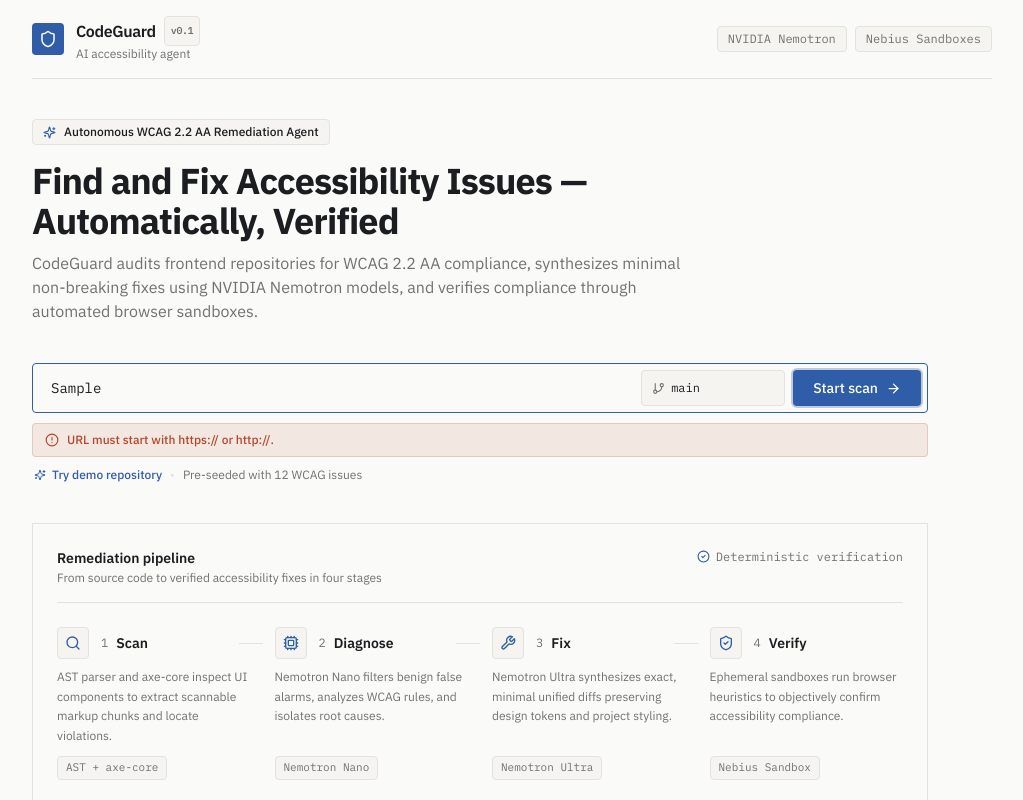
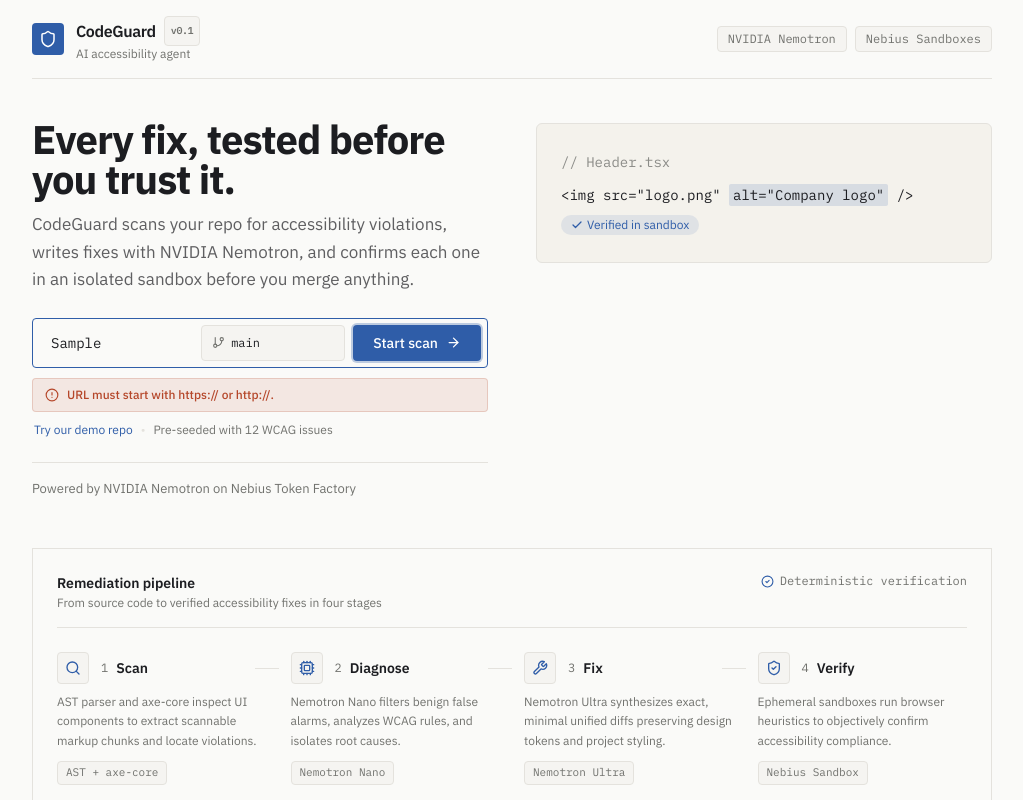
Before and after one commit to dhanushkumar-amk/CODEGUARD-NVIDIA-HACKTHON-PROJECT, a React (Vite) app in the folder frontend/: page / in a window 1280 px wide. Both pictures are taken after typing "Sample" into the empty fields and a click on the button "Start scan". Shown: the top 800 px of the page, without its empty margins (128-1151 px from the left). Built offline with nearby package versions, Linux system fonts and the light colour scheme; no server answers.

Commit message:
feat: add HomePage and ConnectivityStatus components for backend health monitoring

```diff
--- a/frontend/src/components/ConnectivityStatus.tsx
+++ b/frontend/src/components/ConnectivityStatus.tsx
@@ -16,31 +16,24 @@
   onRefresh,
 }) => {
   return (
-    <div className="connectivity-card">
-      <div className="connectivity-header">
-        <div className="status-indicator">
-          {status === 'loading' && <span className="pulse-dot loading" />}
-          {status === 'success' && <span className="pulse-dot success" />}
-          {status === 'error' && <span className="pulse-dot error" />}
-          {status === 'idle' && <span className="pulse-dot loading" />}
+    <div className="border border-border bg-background p-4 rounded-control text-left">
+      <div className="flex flex-col sm:flex-row sm:items-center justify-between gap-3">
+        <div className="flex items-center gap-2.5">
+          {status === 'loading' && <Loader2 size={16} className="text-primary animate-spin" />}
+          {status === 'success' && <CheckCircle2 size={16} className="text-primary" />}
+          {status === 'error' && <XCircle size={16} className="text-destructive" />}
 
           <div>
-            <div className="status-title">
+            <div className="text-xs font-semibold text-foreground">
               {status === 'loading' && 'Checking FastAPI backend connectivity...'}
               {status === 'success' && (
-                <span style={{ display: 'inline-flex', alignItems: 'center', gap: '0.4rem' }}>
-                  <CheckCircle2 size={18} color="#10b981" />
-                  Backend Connected: <span className="code-pill">GET /health: {JSON.stringify(data)}</span>
+                <span className="flex items-center gap-1.5 font-mono">
+                  Backend connected: {JSON.stringify(data)}
                 </span>
               )}
-              {status === 'error' && (
-                <span style={{ display: 'inline-flex', alignItems: 'center', gap: '0.4rem', color: '#f43f5e' }}>
-                  <XCircle size={18} color="#f43f5e" />
-                  Backend Connection Failed
-                </span>
-              )}
+              {status === 'error' && 'Backend connection failed'}
             </div>
-            <div className="status-desc">
+            <div className="text-[11px] text-muted mt-0.5">
               {status === 'success' && 'FastAPI server is active and responding with status: ok'}
               {status === 'error' && (error || 'Ensure FastAPI backend is running on http://localhost:8000')}
               {status === 'loading' && 'Querying http://localhost:8000/health...'}
@@ -49,18 +42,17 @@
         </div>
 
         <button
-          className="retry-btn"
+          className="px-3 py-1.5 bg-surface-1 hover:bg-surface-2 border border-border text-foreground text-xs font-medium rounded-control cursor-pointer transition-colors inline-flex items-center gap-1.5 shrink-0"
           onClick={onRefresh}
           disabled={status === 'loading'}
-          title="Re-check health endpoint"
         >
           {status === 'loading' ? (
             <>
-              <Loader2 size={16} className="spin" /> Checking...
+              <Loader2 size={13} className="animate-spin" /> Checking...
             </>
           ) : (
             <>
-              <RefreshCw size={16} /> Re-check /health
+              <RefreshCw size={13} /> Re-check health
             </>
           )}
         </button>
--- /dev/null
+++ b/frontend/src/components/LiveFixDemo.tsx
@@ -0,0 +1,88 @@
+import React, { useEffect, useState } from 'react';
+import { motion, AnimatePresence, useReducedMotion } from 'framer-motion';
+import { Check } from 'lucide-react';
+
+export const LiveFixDemo: React.FC = () => {
+  const shouldReduceMotion = useReducedMotion();
+  const [isFixed, setIsFixed] = useState(false);
+
+  useEffect(() => {
+    if (shouldReduceMotion) return;
+
+    let timeoutId: ReturnType<typeof setTimeout>;
+
+    const runLoop = (fixedState: boolean) => {
+      const delay = fixedState ? 3500 : 1200;
+      timeoutId = setTimeout(() => {
+        setIsFixed(!fixedState);
+        runLoop(!fixedState);
+      }, delay);
+    };
+
+    runLoop(false);
+
+    return () => clearTimeout(timeoutId);
+  }, [shouldReduceMotion]);
+
+  const activeFixed = shouldReduceMotion || isFixed;
+
+  return (
+    <div
+      data-testid="live-fix-demo"
+      className="border border-border rounded-[6px] bg-[#F4F2EC] p-5 sm:p-6 text-left flex flex-col justify-center min-h-[140px]"
+    >
+      <div className="font-mono text-[14px] leading-relaxed text-foreground select-none">
+        {/* Line 1: Comment */}
+        <div className="text-muted/80 mb-2.5">
+          // Header.tsx
+        </div>
+
+        {/* Line 2: Code line with badge */}
+        <div className="min-h-[28px] flex items-center">
+          <AnimatePresence mode="wait">
+            {activeFixed ? (
+              <motion.div
+                key="fixed-state"
+                initial={shouldReduceMotion ? false : { opacity: 0 }}
+                animate={{ opacity: 1 }}
+                exit={{ opacity: 0 }}
+                transition={{ duration: 0.5, ease: 'easeInOut' }}
+                className="flex flex-wrap items-center gap-x-3 gap-y-2"
+              >
+                <span>
+                  &lt;img src=&quot;logo.png&quot;{' '}
+                  <span className="bg-[#2F5DA8]/15 px-1 py-0.5 rounded-[2px] text-foreground">
+                    alt=&quot;Company logo&quot;
+                  </span>{' '}
+                  /&gt;
+                </span>
+
+                <span className="inline-flex items-center gap-1 px-2.5 py-0.5 rounded-full text-xs font-sans bg-[#2F5DA8]/10 text-primary">
+                  <Check size={12} strokeWidth={2.5} />
+                  <span>Verified in sandbox</span>
+                </span>
+              </motion.div>
+            ) : (
+              <motion.div
+                key="broken-state"
+                initial={shouldReduceMotion ? false : { opacity: 0 }}
+                animate={{ opacity: 1 }}
+                exit={{ opacity: 0 }}
+                transition={{ duration: 0.5, ease: 'easeInOut' }}
+                className="flex flex-wrap items-center gap-x-3 gap-y-2"
+              >
+                <span>
+                  &lt;img src=&quot;logo.png&quot; /&gt;
+                </span>
+
+                <span className="inline-flex items-center px-2.5 py-0.5 rounded-full text-xs font-sans bg-[#B5472A]/10 text-destructive">
+                  Missing alt text
+                </span>
+              </motion.div>
+            )}
+          </AnimatePresence>
+        </div>
+      </div>
+    </div>
+  );
+};
--- a/frontend/src/components/RepoUrlInput.tsx
+++ b/frontend/src/components/RepoUrlInput.tsx
@@ -160,10 +160,9 @@
               onClick={handlePrefillDemo}
               disabled={isLoading}
               data-testid="prefill-demo-btn"
-              className="inline-flex items-center gap-1.5 text-primary hover:underline font-medium cursor-pointer disabled:opacity-50"
+              className="text-primary hover:underline text-xs cursor-pointer disabled:opacity-50 bg-transparent border-0 p-0"
             >
-              <Sparkles size={12} className="text-primary" />
-              <span>Try demo repository</span>
+              Try our demo repo
             </button>
             <span className="text-border">&bull;</span>
             <span className="text-muted">Pre-seeded with 12 WCAG issues</span>
--- a/frontend/src/pages/Home.tsx
+++ b/frontend/src/pages/Home.tsx
@@ -2,7 +2,6 @@
 import { useNavigate } from 'react-router-dom';
 import axios from 'axios';
 import {
-  Sparkles,
   Search,
   Cpu,
   Wrench,
@@ -12,6 +11,7 @@
 import { startScan } from '../api/client';
 import { HowItWorksStep } from '../components/HowItWorksStep';
 import { RepoUrlInput, DEFAULT_DEMO_REPO } from '../components/RepoUrlInput';
+import { LiveFixDemo } from '../components/LiveFixDemo';
 
 export const Home: React.FC = () => {
   const navigate = useNavigate();
@@ -44,26 +44,20 @@
   };
 
   return (
-    <div className="max-w-4xl flex flex-col gap-10 py-4 text-left">
-      {/* Hero Section - Left-aligned, no gradient text, no shadows */}
-      <section className="flex flex-col items-start gap-4">
-        <div className="inline-flex items-center gap-2 px-2.5 py-1 rounded-control bg-surface-1 border border-border text-xs font-medium text-foreground">
-          <Sparkles size={13} className="text-primary" />
-          <span>Autonomous WCAG 2.2 AA Remediation Agent</span>
+    <div className="max-w-5xl flex flex-col gap-12 py-4 text-left">
+      {/* Hero Section: Two-column grid, left-aligned, flat, no gradients or shadows */}
+      <section className="grid grid-cols-1 md:grid-cols-2 gap-8 lg:gap-12 items-start">
+        {/* Left Column */}
+        <div className="flex flex-col gap-6">
+          <div className="space-y-3">
+            <h1 className="text-3xl sm:text-4xl lg:text-[40px] font-bold text-foreground leading-[1.15] tracking-tight">
+              Every fix, tested before you trust it.
+            </h1>
+            <p className="text-[17px] leading-relaxed text-foreground/70">
+              CodeGuard scans your repo for accessibility violations, writes fixes with NVIDIA Nemotron, and confirms each one in an isolated sandbox before you merge anything.
+            </p>
           </div>
 
-        <div className="space-y-2.5 max-w-2xl">
-          <h1 className="text-3xl sm:text-4xl font-bold tracking-tight text-foreground leading-tight">
-            Find and Fix Accessibility Issues — Automatically, Verified
-          </h1>
-          <p className="text-muted text-sm sm:text-base leading-relaxed">
-            CodeGuard audits frontend repositories for WCAG 2.2 AA compliance, synthesizes minimal non-breaking fixes using NVIDIA Nemotron models, and verifies compliance through automated browser sandboxes.
-          </p>
-        </div>
-      </section>
-
-      {/* Scan Input Section */}
-      <section className="w-full">
           <RepoUrlInput
             onStartScan={handleStartScan}
             isLoading={isLoading}
@@ -71,9 +65,19 @@
             onClearError={() => setError(null)}
             demoRepoUrl={DEFAULT_DEMO_REPO}
           />
+
+          <div className="pt-4 border-t border-border text-[13px] text-muted">
+            Powered by NVIDIA Nemotron on Nebius Token Factory
+          </div>
+        </div>
+
+        {/* Right Column: LiveFixDemo editor panel */}
+        <div className="w-full pt-1">
+          <LiveFixDemo />
+        </div>
       </section>
 
-      {/* How It Works Section - Flat container, structural border, no rounded-2xl or shadows */}
+      {/* How It Works Section */}
       <section className="w-full border border-border bg-background p-6">
         <div className="flex flex-col sm:flex-row sm:items-baseline justify-between gap-2 pb-4 border-b border-border mb-6">
           <div>
--- a/frontend/src/pages/HomePage.tsx
+++ b/frontend/src/pages/HomePage.tsx
@@ -27,20 +27,17 @@
   }, [fetchHealth]);
 
   return (
-    <div style={{ display: 'flex', flexDirection: 'column', gap: '2.5rem' }}>
-      <section className="hero">
-        <div className="hero-pill">
-          <Sparkles size={14} color="#818cf8" />
-          Autonomous Accessibility Remediation
+    <div className="flex flex-col gap-6 text-left">
+      <section className="flex flex-col items-start gap-3">
+        <div className="inline-flex items-center gap-1.5 px-2.5 py-1 rounded-control bg-surface-1 border border-border text-xs text-foreground">
+          <Sparkles size={13} className="text-primary" />
+          Autonomous accessibility remediation
         </div>
-        <h1>
-          Protect & Repair with <span className="gradient-text">CodeGuard</span>
+        <h1 className="text-3xl font-bold text-foreground">
+          Protect and repair with CodeGuard
         </h1>
-        <p>
-          Continuous accessibility scanner and automated remediation agent. Powered by{' '}
-          <strong style={{ color: '#f8fafc' }}>NVIDIA Nemotron</strong> models via{' '}
-          <strong style={{ color: '#f8fafc' }}>Nebius Token Factory</strong>, verified inside{' '}
-          <strong style={{ color: '#f8fafc' }}>isolated Nebius sandboxes</strong> with axe-core.
+        <p className="text-sm text-muted max-w-2xl leading-relaxed">
+          Continuous accessibility scanner and automated remediation agent. Powered by NVIDIA Nemotron models via Nebius Token Factory, verified inside isolated Nebius sandboxes with axe-core.
         </p>
       </section>
 
@@ -53,34 +50,34 @@
         />
       </section>
 
-      <section className="features-grid">
-        <div className="feature-card">
-          <div className="card-icon violet">
-            <ShieldCheck size={24} />
+      <section className="grid grid-cols-1 md:grid-cols-3 gap-3">
+        <div className="border border-border bg-background p-4 flex flex-col gap-2">
+          <div className="text-primary">
+            <ShieldCheck size={20} />
           </div>
-          <h3>1. Automated a11y Scanning</h3>
-          <p>
+          <h3 className="text-sm font-semibold text-foreground">1. Automated a11y scanning</h3>
+          <p className="text-xs text-muted leading-relaxed">
             Scans UI source files (JSX, TSX, Vue, HTML) for WCAG 2.2 AA violations, contrast failures, missing ARIA attributes, and keyboard navigation issues.
           </p>
         </div>
 
-        <div className="feature-card">
-          <div className="card-icon cyan">
-            <Sparkles size={24} />
+        <div className="border border-border bg-background p-4 flex flex-col gap-2">
+          <div className="text-primary">
+            <Sparkles size={20} />
           </div>
-          <h3>2. Nemotron AI Synthesis</h3>
-          <p>
-            Leverages NVIDIA Nemotron-4-340B (Ultra) for contextual reasoning and minimal idiomatic code fixes, and Nemotron-Mini (Nano) for rapid triage.
+          <h3 className="text-sm font-semibold text-foreground">2. Nemotron AI synthesis</h3>
+          <p className="text-xs text-muted leading-relaxed">
+            Leverages NVIDIA Nemotron models for contextual reasoning and minimal idiomatic code fixes.
           </p>
         </div>
 
-        <div className="feature-card">
-          <div className="card-icon emerald">
-            <TerminalSquare size={24} />
+        <div className="border border-border bg-background p-4 flex flex-col gap-2">
+          <div className="text-primary">
+            <TerminalSquare size={20} />
           </div>
-          <h3>3. Nebius Sandbox Verification</h3>
-          <p>
-            Executes axe-core checks and project unit test suites within isolated Nebius sandboxes to guarantee zero regressions before submitting PRs.
+          <h3 className="text-sm font-semibold text-foreground">3. Nebius sandbox verification</h3>
+          <p className="text-xs text-muted leading-relaxed">
+            Executes axe-core checks within isolated Nebius sandboxes to guarantee zero regressions before submitting PRs.
           </p>
         </div>
       </section>
```
Also changed, not shown: 1 other file (tests, documents, lock files or other folders). Lines whose indentation alone changed are shown as unchanged.
